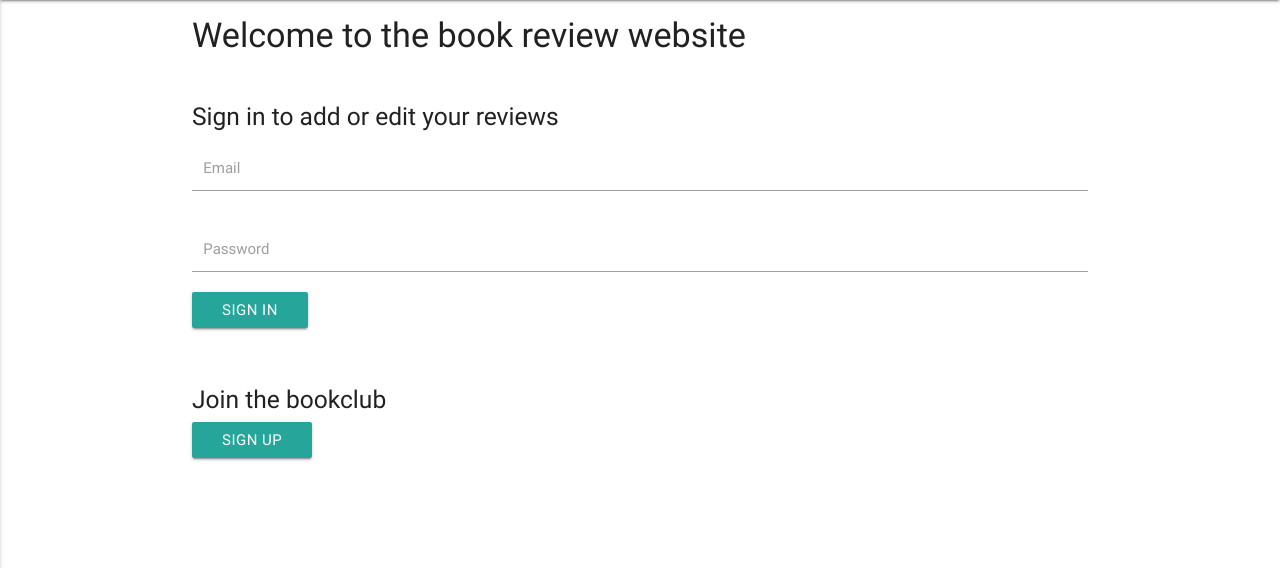
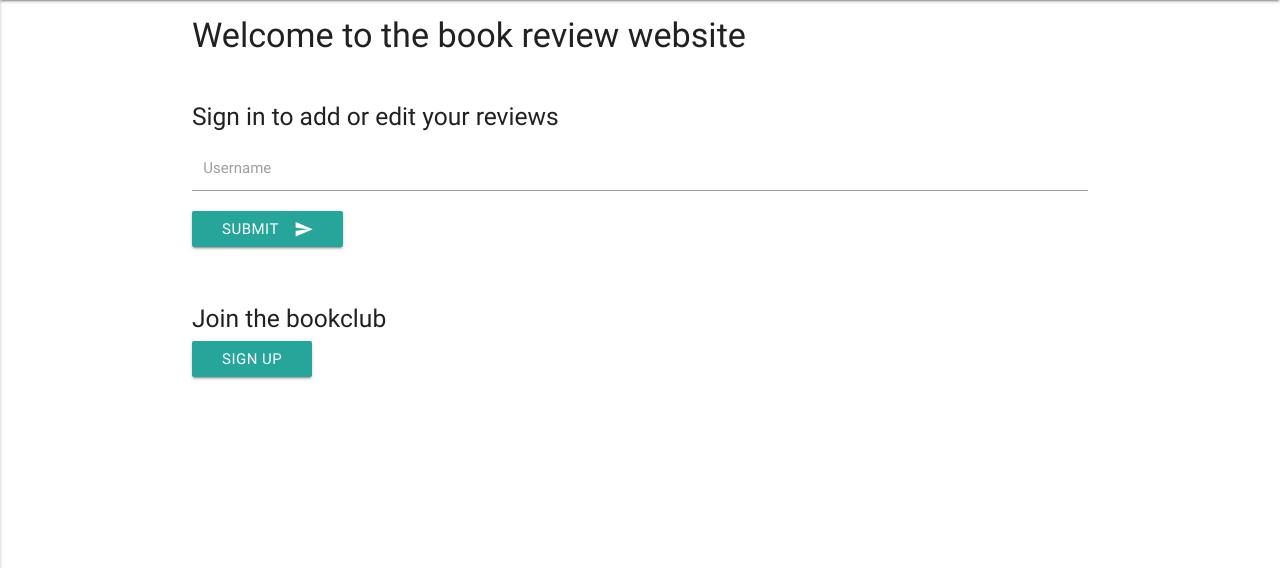
Before and after one commit to amosborn/milestone-project-3, a Flask app: page / in a window 1280 px wide. Shown: the part 64-632 px from the top of the page. Run offline with Flask 2, Linux system fonts and the light colour scheme; some libraries are stand-ins or nearby versions.

Commit message:
Changed sign in form to username,removed password field,  added button

```diff
--- a/templates/index.html
+++ b/templates/index.html
@@ -5,16 +5,14 @@
 <h4>Welcome to the book review website</h4>
 <br>
     <h5>Sign in to add or edit your reviews</h5>
-    <form class="col s12" method="POST">
+    <form class="col s12" action="{{ url_for('get_reviews') }}" methods="POST">
             <div class="input-field col s12">
-                <input id="email" type="email" class="validate" name="email">
-                <label for="email">Email</label>
+                <input id="username" type="text" class="validate" name="username" required>
+                <label for="username">Username</label>
             </div>
-            <div class="input-field col s12">
-                <input id="password" type="password" class="validate">
-                <label for="password">Password</label>
-            </div>
-        <a href="{{ url_for('get_reviews') }}" class="waves-effect waves-light btn">Sign In</a>
+            <button class="btn waves-effect waves-light" type="submit" name="action">Submit
+                <i class="material-icons right">send</i>
+            </button>
     </form>
     <br><br>
     <div>
```
